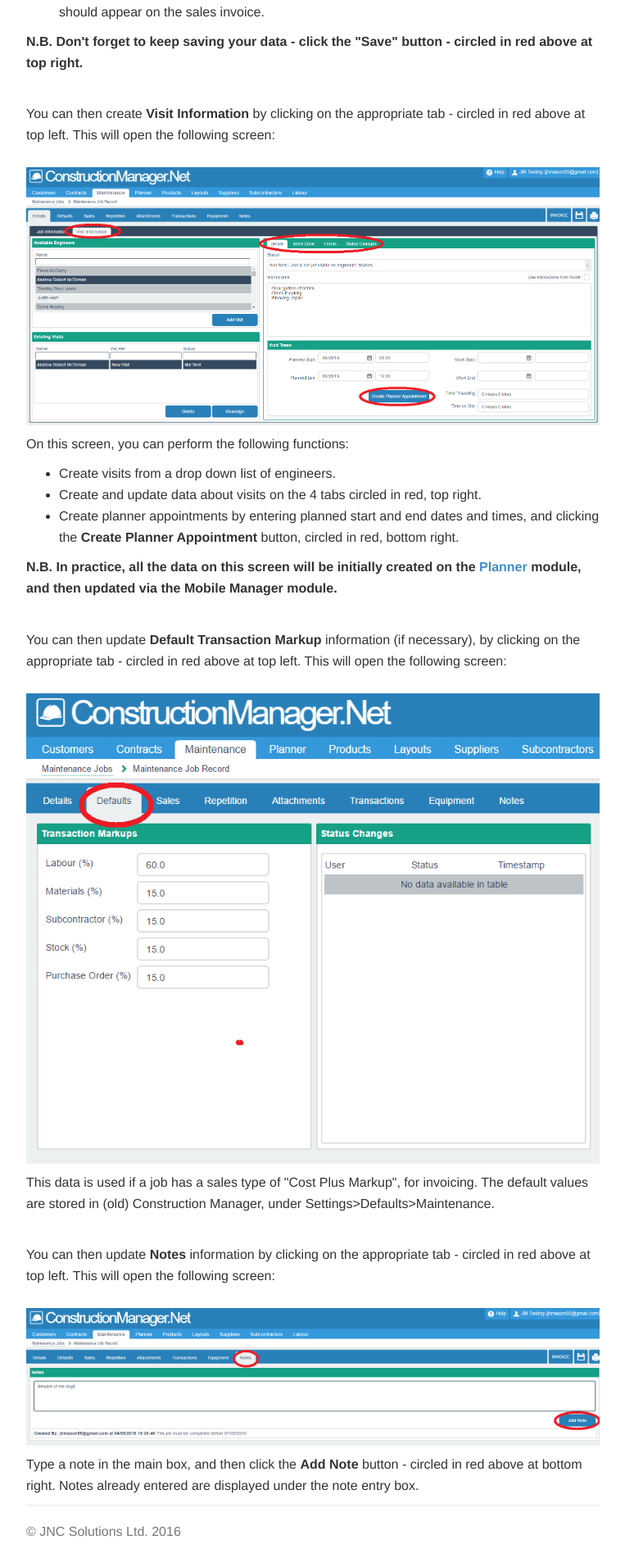
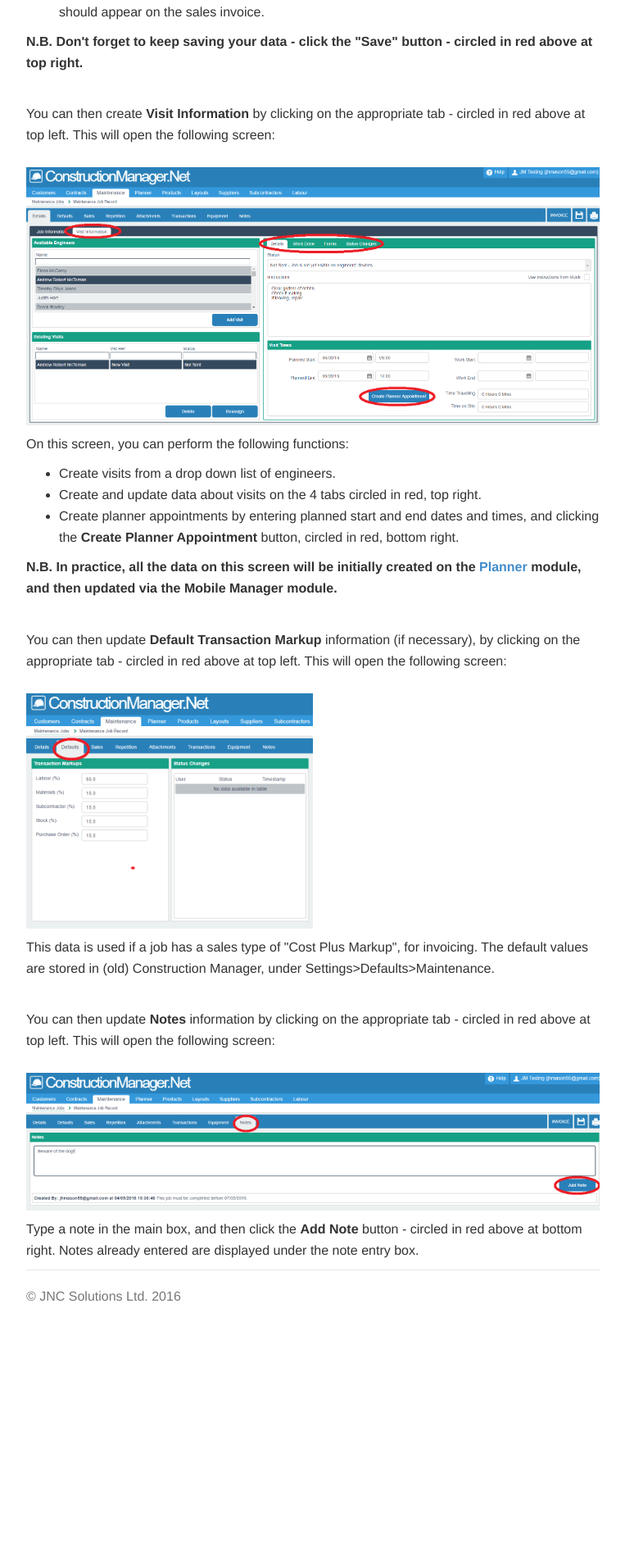
Before and after one commit to JNCSolutions/ConstructionManagerDocs, a Jekyll site: the page built from maintenance.html, in a window 1280 px wide. Shown: the part 2915-4827 px from the top of the page at 82% size, without its empty margins (258-1021 px from the left). Built offline with Jekyll 4.4.1, drawn with Linux system fonts in a browser that asks for light colours; after the commit the page ends 4540 px from its top, so only the background shows below that.

Commit message:
Update maintenance.html

```diff
--- a/maintenance.html
+++ b/maintenance.html
@@ -116,7 +116,7 @@
           by clicking on the appropriate tab - circled in red above at top left.
           This will open the following screen:
           <br> <br>
-      <img src="img/Maintenance_Create_03.PNG" style="width: 100%;">
+      <img src="img/Maintenance_Create_03.PNG" style="width: 50%;">
       <p>This data is used if a job has a sales type of "Cost Plus Markup", for invoicing.
           The default values are stored in (old) Construction Manager, under Settings>Defaults>Maintenance.</p>
        <br>
```
